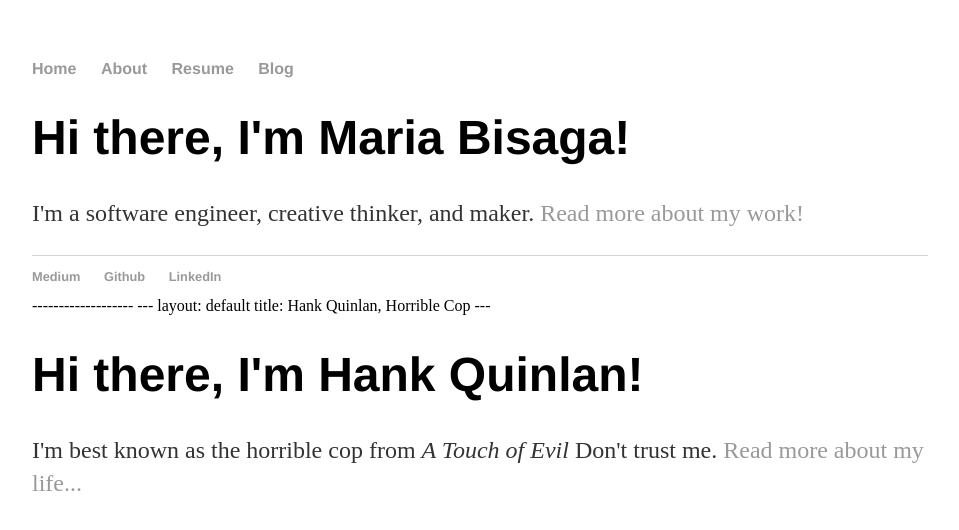
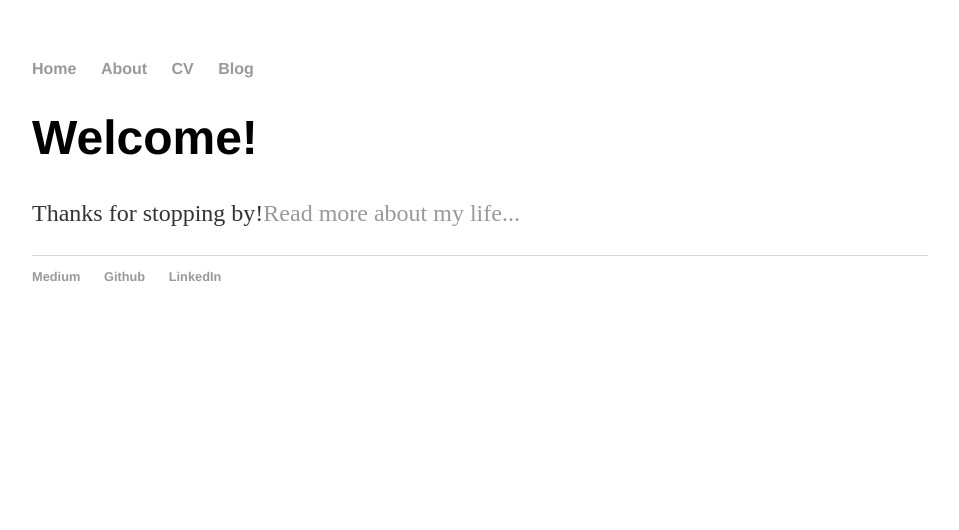
Before and after one commit to mbisaga/Jekyll-Test-Site, a Jekyll site: the page built from index.html, in a window 1280 px wide. Shown: the top 530 px of the page, without its empty margins (160-1119 px from the left). Built offline with Jekyll 4.4.1, drawn with Linux system fonts in a browser that asks for light colours.

Commit message:
Fixing broken homepage-- Jekyll tags were off

```diff
--- a/index.html
+++ b/index.html
@@ -1,40 +1,8 @@
-<!DOCTYPE html>
-<html>
-	<head>
-		<link rel="stylesheet" type="text/css" href="/css/main.css">
-		<title>Maria Bisaga</title>
-	</head>
-	<body>
-		<nav>
-    		<ul>
-        		<li><a href="/">Home</a></li>
-	        	<li><a href="/about">About</a></li>
-        		<li><a href="/resume">Resume</a></li>
-        		<li><a href="/blog">Blog</a></li>
-    		</ul>
-		</nav>
-		<div class="container">
-    		<div class="blurb">
-        		<h1>Hi there, I'm Maria Bisaga!</h1>
-				<p>I'm a software engineer, creative thinker, and maker. <a href="/about">Read more about my work!</a></p>
-    		</div><!-- /.blurb -->
-		</div><!-- /.container -->
-		<footer>
-    		<ul>
-        		<li><a href="https://medium.com/@mariabisaga">Medium</a></li>
-        		<li><a href="https://github.com/mbisaga">Github</a></li>
-            <li><a href="https://www.linkedin.com/in/mariabisaga/">LinkedIn</a></li>
-			</ul>
-		</footer>
-	</body>
-</html>
-
--------------------
 ---
 layout: default
 title: Hank Quinlan, Horrible Cop
 ---
 <div class="blurb">
-	<h1>Hi there, I'm Hank Quinlan!</h1>
-	<p>I'm best known as the horrible cop from <em>A Touch of Evil</em> Don't trust me. <a href="/about">Read more about my life...</a></p>
+	<h1>Welcome!</h1>
+	<p>Thanks for stopping by!<a href="/about">Read more about my life...</a></p>
 </div><!-- /.blurb -->
```
